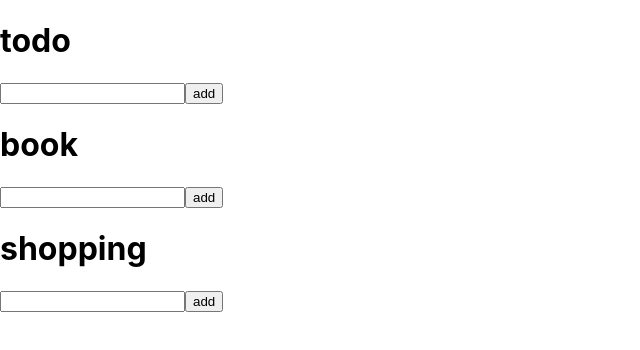
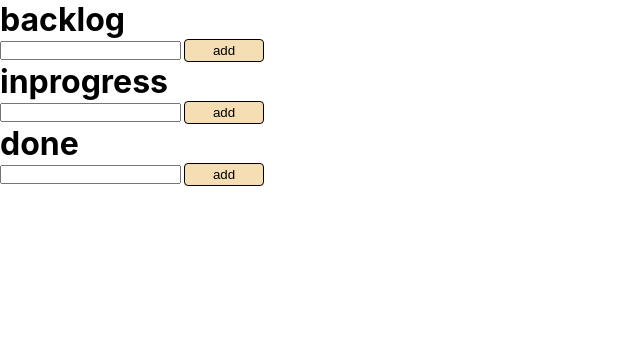
Before and after one commit to Firstkris/react-day3-state-pavitpim-fork, a React (Create React App) app: page / in a window 1280 px wide. Shown: the top 350 px of the page, without its empty margins (0-640 px from the left). Built offline with nearby package versions, Linux system fonts and the light colour scheme.

Commit message:
component button

```diff
--- a/src/App.js
+++ b/src/App.js
@@ -5,9 +5,9 @@ import ListContent from './components/list/ListContent';
 function App() {
   return (
     <div>
-      <ListContent name='todo' />
-      <ListContent name='book' />
-      <ListContent name='shopping' />
+      <ListContent name='backlog' />
+      <ListContent name='inprogress' />
+      <ListContent name='done' />
     </div>
   );
 }
--- a/src/components/list/AddItem.jsx
+++ b/src/components/list/AddItem.jsx
@@ -1,4 +1,5 @@
 import React from 'react';
+import Button from '../ui/Button';
 
 function AddItem(props) {
   const [item, setItem] = React.useState('');
@@ -14,7 +15,7 @@ function AddItem(props) {
   return (
     <>
       <input value={item} onChange={handleChangeItem} />
-      <button onClick={handleAddItem}>add</button>
+      <Button onClick={handleAddItem}>add</Button>
     </>
   );
 }
--- a/src/components/list/ListItem.jsx
+++ b/src/components/list/ListItem.jsx
@@ -1,4 +1,5 @@
 import React from 'react';
+import Button from '../ui/Button';
 
 // item = {id:string, data:string}
 export default function ListItem(props) {
@@ -22,14 +23,18 @@ export default function ListItem(props) {
   };
 
   return (
-    <li>
-      {isEdit ? <input value={data} onChange={handleEditData} /> : <span>{data}</span>}
+    <li className='item__container'>
       {isEdit ? (
-        <button onClick={handleSaveItem}>save</button>
+        <input className='item' value={data} onChange={handleEditData} />
       ) : (
-        <button onClick={handleToggleEdit}>edit</button>
+        <span className='item'>{data}</span>
       )}
-      <button onClick={(e) => props.onDelete(props.item.id)}>x</button>
+      {isEdit ? (
+        <Button onClick={handleSaveItem}>save</Button>
+      ) : (
+        <Button onClick={handleToggleEdit}>edit</Button>
+      )}
+      <Button onClick={(e) => props.onDelete(props.item.id)}>x</Button>
     </li>
   );
 }
--- /dev/null
+++ b/src/components/ui/Button.jsx
@@ -0,0 +1,12 @@
+import React from 'react';
+
+function Button(props) {
+  const { onClick, children } = props;
+  return (<button
+		className='btn'
+		onClick={onClick}>
+			{children}
+		</button>);
+}
+
+export default Button;
--- a/src/index.css
+++ b/src/index.css
@@ -16,3 +16,29 @@ li {
 .done {
   text-decoration: line-through;
 }
+* {
+  box-sizing: border-box;
+  margin: 0;
+  padding: 0;
+}
+
+.btn {
+  min-width: 80px;
+  background: wheat;
+  border: none;
+  padding: 3px;
+  cursor: pointer;
+  border: 1px solid black;
+  margin: 0 3px;
+  border-radius: 4px;
+}
+.item__container {
+  display: flex;
+}
+
+.item {
+  /* background: grey; */
+  padding: 10px 20px;
+  width: 100%;
+  border: 1px solid black;
+}
```
